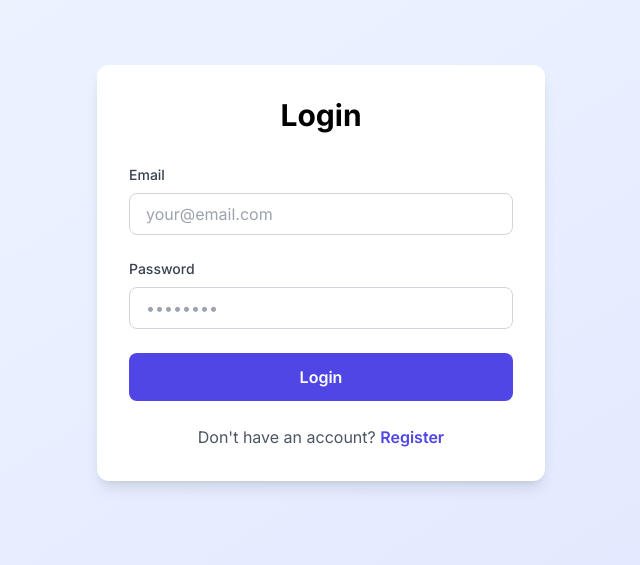
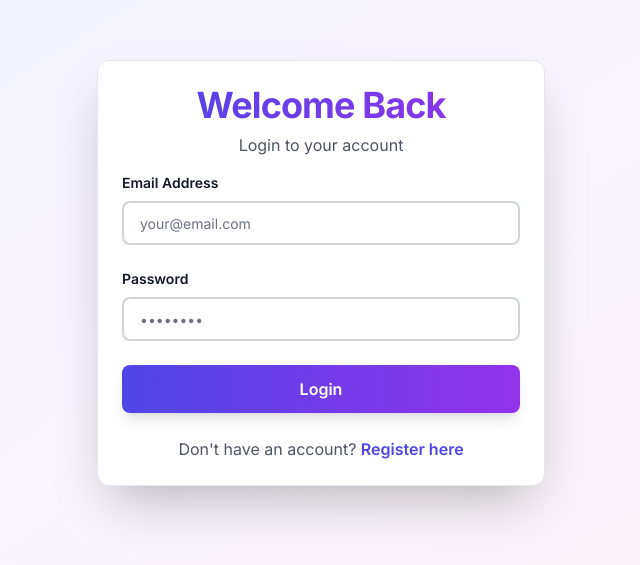
Before and after one commit to naveenpro-tech/affilate-learn, a Next.js app in the folder frontend/: page /login in a window 1280 px wide. Shown: the part 127-692 px from the top of the page, without its empty margins (319-959 px from the left). Built offline with nearby package versions, Linux system fonts and the light colour scheme; no server answers.

Commit message:
feat: enhance Login page with animations and improved styling

```diff
--- a/frontend/app/login/page.tsx
+++ b/frontend/app/login/page.tsx
@@ -3,8 +3,12 @@
 import { useState, useEffect } from 'react';
 import { useRouter } from 'next/navigation';
 import Link from 'next/link';
+import { motion } from 'framer-motion';
 import { useAuthStore } from '@/store/authStore';
 import toast from 'react-hot-toast';
+import { Card, CardContent, CardHeader, CardTitle } from '@/components/ui/Card';
+import { Input } from '@/components/ui/Input';
+import { Button } from '@/components/ui/Button';
 
 export default function LoginPage() {
   const router = useRouter();
@@ -34,57 +38,78 @@ export default function LoginPage() {
   };
 
   return (
-    <div className="min-h-screen bg-gradient-to-br from-blue-50 to-indigo-100 flex items-center justify-center px-4">
-      <div className="max-w-md w-full bg-white rounded-xl shadow-lg p-8">
-        <h1 className="text-3xl font-bold text-center mb-8">Login</h1>
+    <div className="min-h-screen bg-gradient-to-br from-indigo-50 via-purple-50 to-pink-50 flex items-center justify-center px-4">
+      <motion.div
+        initial={{ opacity: 0, y: 20 }}
+        animate={{ opacity: 1, y: 0 }}
+        transition={{ duration: 0.5 }}
+        className="max-w-md w-full"
+      >
+        <Card className="shadow-2xl">
+          <CardHeader className="text-center pb-4">
+            <motion.div
+              initial={{ scale: 0.9 }}
+              animate={{ scale: 1 }}
+              transition={{ duration: 0.3 }}
+            >
+              <CardTitle className="text-4xl font-bold bg-gradient-to-r from-indigo-600 to-purple-600 bg-clip-text text-transparent mb-2">
+                Welcome Back
+              </CardTitle>
+              <p className="text-gray-600">Login to your account</p>
+            </motion.div>
+          </CardHeader>
 
+          <CardContent>
             <form onSubmit={handleSubmit} className="space-y-6">
               <div>
-            <label className="block text-sm font-medium text-gray-700 mb-2">
-              Email
+                <label className="block text-sm font-semibold text-gray-900 mb-2">
+                  Email Address
                 </label>
-            <input
+                <Input
                   type="email"
                   required
                   value={formData.email}
                   onChange={(e) => setFormData({ ...formData, email: e.target.value })}
-              className="w-full px-4 py-2 border border-gray-300 rounded-lg focus:ring-2 focus:ring-indigo-500 focus:border-transparent"
                   placeholder="your@email.com"
                   autoComplete="email"
                 />
               </div>
 
               <div>
-            <label className="block text-sm font-medium text-gray-700 mb-2">
+                <label className="block text-sm font-semibold text-gray-900 mb-2">
                   Password
                 </label>
-            <input
+                <Input
                   type="password"
                   required
                   value={formData.password}
                   onChange={(e) => setFormData({ ...formData, password: e.target.value })}
-              className="w-full px-4 py-2 border border-gray-300 rounded-lg focus:ring-2 focus:ring-indigo-500 focus:border-transparent"
                   placeholder="••••••••"
                   autoComplete="current-password"
                 />
               </div>
 
-          <button
+              <Button
                 type="submit"
                 disabled={isLoading}
-            className="w-full bg-indigo-600 text-white py-3 rounded-lg font-semibold hover:bg-indigo-700 disabled:opacity-50 disabled:cursor-not-allowed"
+                className="w-full"
+                size="lg"
               >
                 {isLoading ? 'Logging in...' : 'Login'}
-          </button>
+              </Button>
             </form>
 
-        <p className="text-center mt-6 text-gray-600">
+            <div className="mt-6 text-center">
+              <p className="text-gray-600">
                 Don't have an account?{' '}
-          <Link href="/register" className="text-indigo-600 hover:text-indigo-800 font-semibold">
-            Register
+                <Link href="/register" className="text-indigo-600 hover:text-indigo-800 font-semibold transition-colors">
+                  Register here
                 </Link>
               </p>
             </div>
+          </CardContent>
+        </Card>
+      </motion.div>
     </div>
   );
 }
```
Lines whose indentation alone changed are shown as unchanged.
